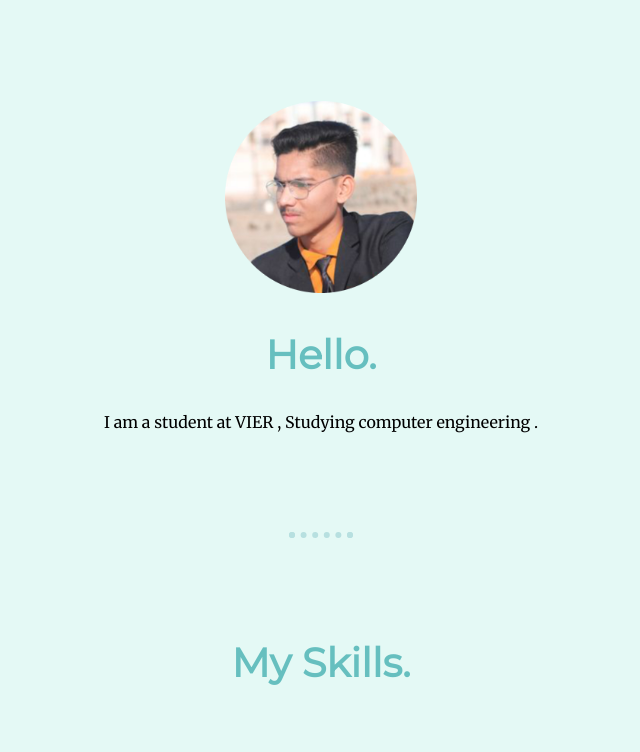
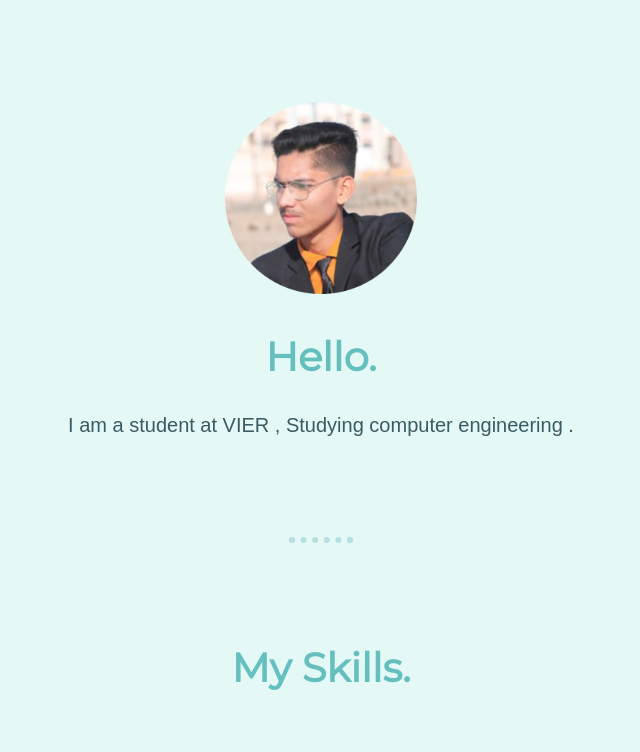
Before and after one commit to Rahulprasad24/Cssmysite, a plain HTML site: page index.html in a window 1280 px wide. Shown: the part 658-1410 px from the top of the page, without its empty margins (319-959 px from the left). Drawn offline with Linux system fonts and the light colour scheme.

Commit message:
Update styles.css

```diff
--- a/css/styles.css
+++ b/css/styles.css
@@ -3,7 +3,9 @@ body {
     background-color: #e4f9f5;
     margin:0;
     text-align: center ;
-    font-family: 'Merriweather', serif;
+    font-family: 'poppins' ,sans-serif;
+    font-size: 20px;
+    color: #395B64 ;
 }
 
 h1 {
```
